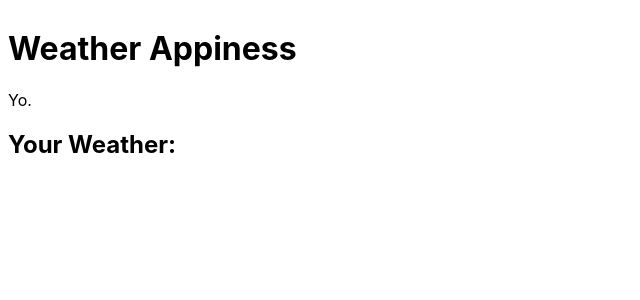
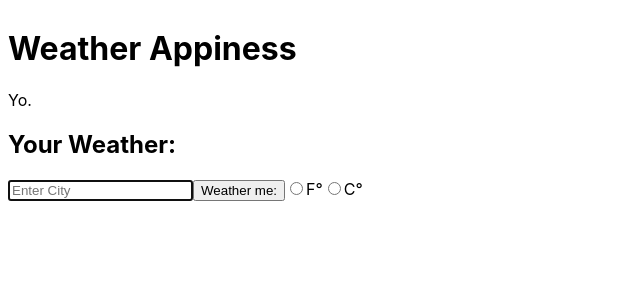
Before and after one commit to timetoady/reactWeather1, a React (Create React App) app: page / in a window 1280 px wide. Shown: the top 300 px of the page, without its empty margins (0-640 px from the left). Built offline with nearby package versions, Linux system fonts and the light colour scheme; no server answers.

Commit message:
added city and temp select

```diff
--- a/package.json
+++ b/package.json
@@ -6,6 +6,7 @@
     "@testing-library/jest-dom": "^5.11.9",
     "@testing-library/react": "^11.2.5",
     "@testing-library/user-event": "^12.8.3",
+    "axios": "^0.21.1",
     "react": "^17.0.1",
     "react-dom": "^17.0.1",
     "react-scripts": "4.0.3",
--- a/src/components/Weather.js
+++ b/src/components/Weather.js
@@ -1,8 +1,65 @@
-
+import React, { useState } from "react";
+import getWeather from "./api.js";
 
 export default function Weather() {
+  const [location, setLocation] = useState("");
+  const [tempSystem, setTempSystem] = useState("imperial");
 
-    return(
-        <h2>Your Weather:</h2>
-    )
+  let options = {
+    method: "GET",
+    url: "https://community-open-weather-map.p.rapidapi.com/weather",
+    params: {
+      q: location,
+      units: tempSystem,
+    },
+    headers: {
+      "x-rapidapi-key": process.env.REACT_APP_WEATHER_API_KEY,
+      "x-rapidapi-host": "community-open-weather-map.p.rapidapi.com",
+    },
+  };
+
+  const handleLocation = (event) => {
+    setLocation(event.target.value);
+  };
+
+  const handleTemp = (event) => {
+    console.log(event.target.value);
+    setTempSystem(event.target.value);
+  };
+
+  return (
+    <div className="container">
+      <h2>Your Weather:</h2>
+      <input
+        type="text"
+        autoFocus
+        value={location}
+        onChange={handleLocation}
+        placeholder="Enter City"
+      ></input>
+      <button onClick={() => getWeather(options)}>Weather me:</button>
+
+      <label>
+        <input
+          type="radio"
+          id="imperial"
+          name="temp"
+          onClick={handleTemp}
+          value="imperial"
+        ></input>
+        F°
+      </label>
+
+      <label>
+        <input
+          type="radio"
+          name="temp"
+          id="metric"
+          onClick={handleTemp}
+          value="metric"
+        />
+        C°
+      </label>
+    </div>
+  );
 }
--- /dev/null
+++ b/src/components/api.js
@@ -0,0 +1,14 @@
+import axios from "axios";
+
+const getWeather = (options) => {
+  axios
+    .request(options)
+    .then(function (response) {
+      console.log(response.data);
+    })
+    .catch(function (error) {
+      console.error(error);
+    });
+};
+
+export default getWeather;
```
Also changed, not shown: 2 other files (tests, documents, lock files or other folders).
